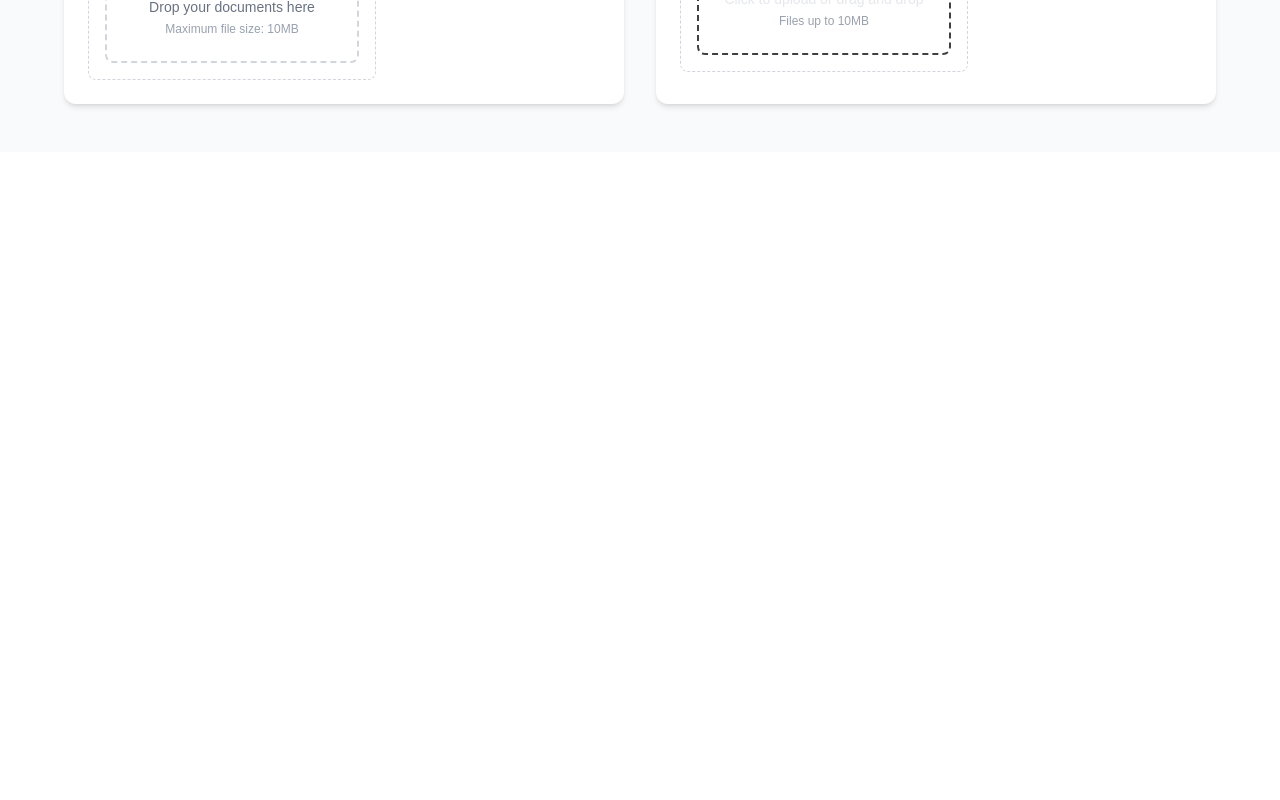
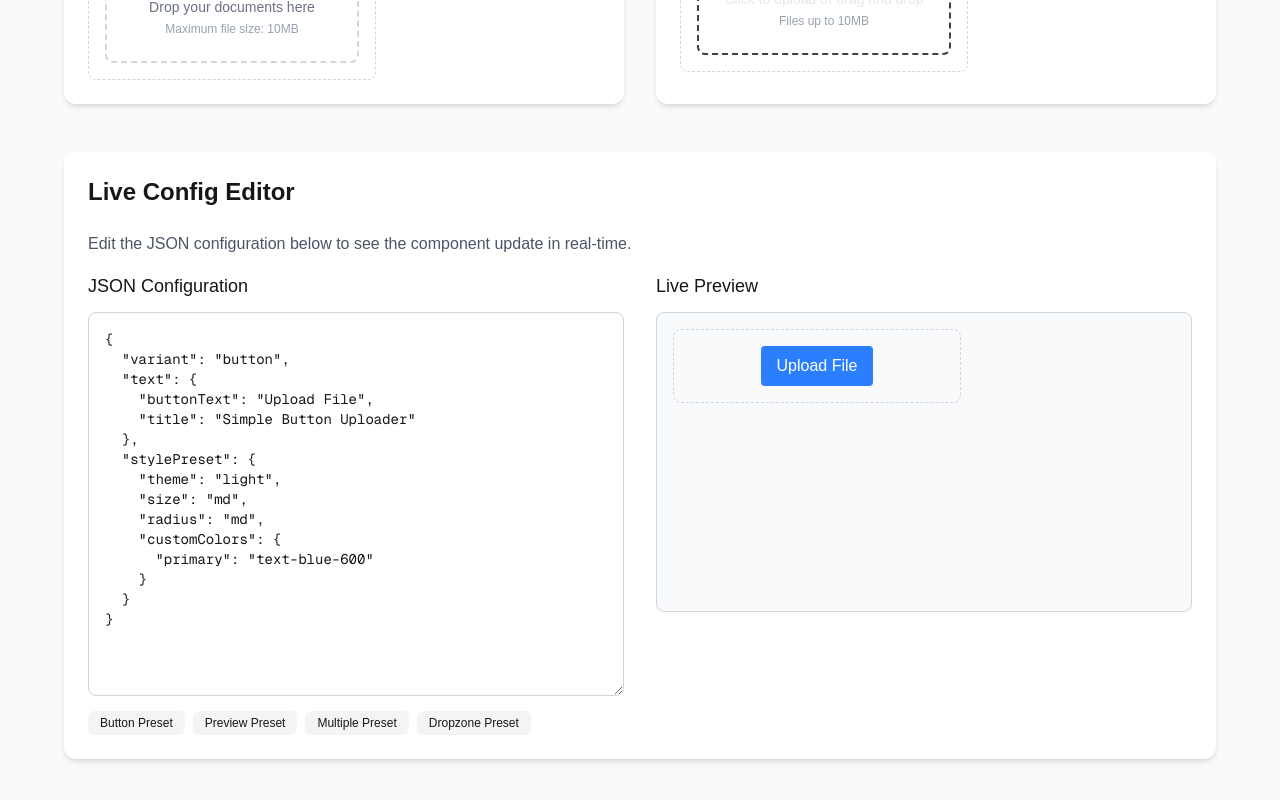
Before and after one commit to 10xshivam/file-upload-component, a Next.js app: page / in a window 1280 px wide. Shown: the part 680-1480 px from the top of the page. Before the commit the page ends 832 px from the top, so only its background shows below. Built offline with nearby package versions, Linux system fonts and the light colour scheme.

Commit message:
feat: Add live configuration editor for FileUpload component with preset loading and JSON validation

```diff
--- a/src/app/page.tsx
+++ b/src/app/page.tsx
@@ -103,6 +103,49 @@ export default function Home() {
   const [uploadResults, setUploadResults] = useState<
     Array<{ url: string; fileName: string }>
   >([]);
+
+  // New state variables for the live config editor
+  const [liveConfig, setLiveConfig] = useState<string>(JSON.stringify(buttonConfig, null, 2));
+  const [validConfig, setValidConfig] = useState<string>(JSON.stringify(buttonConfig));
+  const [configError, setConfigError] = useState<string | null>(null);
+
+  // Function to handle configuration changes
+  const handleConfigChange = (e: React.ChangeEvent<HTMLTextAreaElement>) => {
+    const newConfig = e.target.value;
+    setLiveConfig(newConfig);
+
+    try {
+      // Validate that the JSON is properly formatted
+      JSON.parse(newConfig);
+      setValidConfig(newConfig);
+      setConfigError(null);
+    } catch (error) {
+      setConfigError("Invalid JSON: " + (error as Error).message);
+    }
+  };
+
+  // Load preset configurations
+  const loadPreset = (type: 'button' | 'preview' | 'multiple' | 'dropzone') => {
+    let config;
+    switch (type) {
+      case 'button':
+        config = buttonConfig;
+        break;
+      case 'preview':
+        config = previewConfig;
+        break;
+      case 'multiple':
+        config = multipleConfig;
+        break;
+      case 'dropzone':
+        config = dropzoneConfig;
+        break;
+    }
+    const formattedConfig = JSON.stringify(config, null, 2);
+    setLiveConfig(formattedConfig);
+    setValidConfig(formattedConfig);
+    setConfigError(null);
+  };
 
   const handleFileUpload = async (file: File | null) => {
     if (!file) {
@@ -219,6 +262,69 @@ export default function Home() {
           </div>
         </div>
 
+        {/* Live Config Editor */}
+        <div className="mt-12 bg-white p-6 rounded-xl shadow-md">
+          <h2 className="text-2xl font-semibold mb-6">Live Config Editor</h2>
+          <p className="text-gray-600 mb-4">
+            Edit the JSON configuration below to see the component update in real-time.
+          </p>
+
+          <div className="grid grid-cols-1 lg:grid-cols-2 gap-8">
+            <div>
+              <h3 className="text-lg font-medium mb-3">JSON Configuration</h3>
+              <textarea
+                className="w-full h-96 p-4 font-mono text-sm border border-gray-300 rounded-lg focus:ring-2 focus:ring-blue-500 focus:border-blue-500"
+                value={liveConfig}
+                onChange={handleConfigChange}
+                spellCheck="false"
+              />
+              {configError && (
+                <p className="mt-2 text-red-600 text-sm">{configError}</p>
+              )}
+              <div className="mt-2 flex space-x-2">
+                <button
+                  onClick={() => loadPreset('button')}
+                  className="px-3 py-1 text-xs bg-gray-100 hover:bg-gray-200 rounded-md"
+                >
+                  Button Preset
+                </button>
+                <button
+                  onClick={() => loadPreset('preview')}
+                  className="px-3 py-1 text-xs bg-gray-100 hover:bg-gray-200 rounded-md"
+                >
+                  Preview Preset
+                </button>
+                <button
+                  onClick={() => loadPreset('multiple')}
+                  className="px-3 py-1 text-xs bg-gray-100 hover:bg-gray-200 rounded-md"
+                >
+                  Multiple Preset
+                </button>
+                <button
+                  onClick={() => loadPreset('dropzone')}
+                  className="px-3 py-1 text-xs bg-gray-100 hover:bg-gray-200 rounded-md"
+                >
+                  Dropzone Preset
+                </button>
+              </div>
+            </div>
+
+            <div>
+              <h3 className="text-lg font-medium mb-3">Live Preview</h3>
+              <div className="p-4 border border-gray-300 rounded-lg min-h-[300px] bg-gray-50">
+                {validConfig && (
+                  <FileUpload
+                    config={validConfig}
+                    onFileChange={handleFileUpload}
+                    onFilesChange={handleFilesUpload}
+                    onImageChange={(imageUrl) => console.log(imageUrl)}
+                  />
+                )}
+              </div>
+            </div>
+          </div>
+        </div>
+
         {/* Upload Status */}
         {uploadStatus && (
           <div className="mt-8 max-w-md mx-auto">
```
